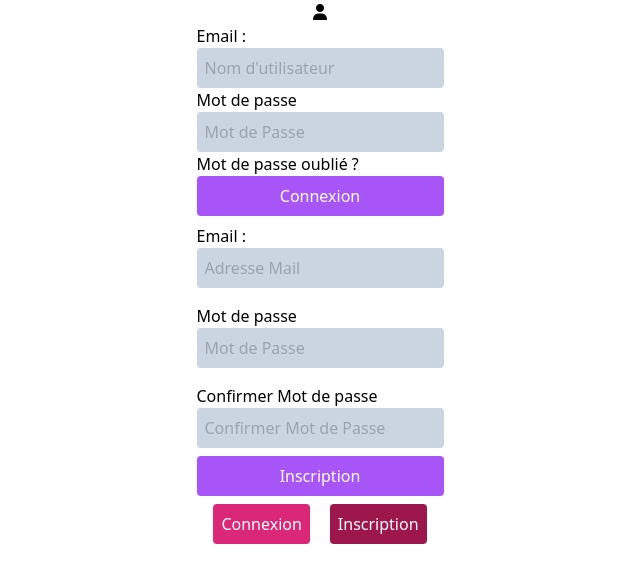
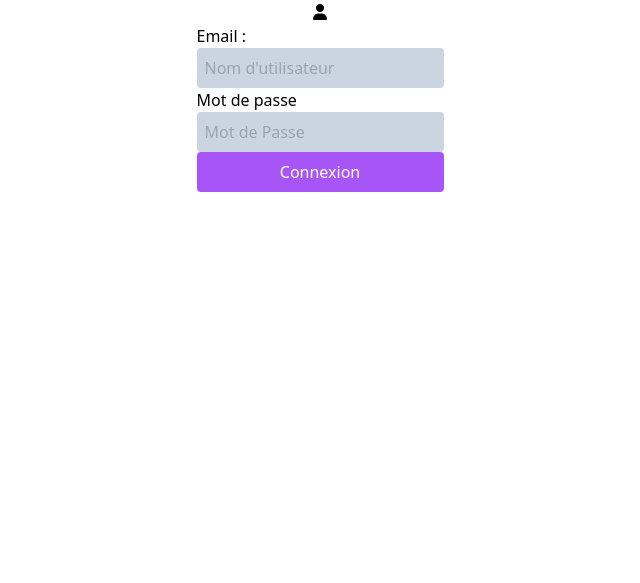
Before and after one commit to jules-jean-louis1/Livreor-js, a PHP site: page /connexion.php in a window 1280 px wide. Shown: the top 583 px of the page, without its empty margins (320-960 px from the left). Run offline with PHP 8.4, Linux system fonts and the light colour scheme; some libraries are stand-ins or nearby versions.

Commit message:
register done not with status

```diff
--- a/Classes/Users.php
+++ b/Classes/Users.php
@@ -44,4 +44,20 @@ class Users
             ]);
             return $result;
         }
+
+    public function login($login, $password)
+    {
+        $query = $this->db->prepare("SELECT * FROM utilisateurs WHERE login = :login");
+        $query->execute(['login' => $login]);
+        $result = $query->fetch();
+        if ($result) {
+            if (password_verify($password, $result['password'])) {
+                return $result;
+            } else {
+                return false;
+            }
+        } else {
+            return false;
+        }
+    }
 }
--- a/connexion.php
+++ b/connexion.php
@@ -1,5 +1,22 @@
 <?php
+include 'Classes/Users.php';
+session_start();
 
+if (isset($_POST['loginC'])) {
+    $login = $_POST['loginC'];
+    $password = $_POST['passwordC'];
+    $users = new Users();
+    $connexion = $users->login($login, $password);
+    if ($connexion) {
+        $_SESSION['login'] = $login;
+        $_SESSION['password'] = $password;
+        header('http/1.1 200 ok');
+        echo json_encode(['status' => '200', 'message' => 'Connexion reussie']);
+    } else {
+        header('http/1.1 403 Forbidden');
+        echo json_encode(['status' => '403', 'message' => 'Login ou mot de passe incorrect']);
+    }
+}
 
 ?>
 
@@ -10,7 +27,7 @@
     <meta name="viewport" content="width=device-width, initial-scale=1.0">
     <link rel="stylesheet" href="style/login.css">
     <script src="https://kit.fontawesome.com/a076d05399.js"></script>
-    <script src="script/loginReg.js" defer></script>
+    <script src="script/login.js" defer></script>
     <script src="https://cdn.tailwindcss.com"></script>
     <title>Document</title>
 </head>
@@ -25,21 +42,20 @@
             <form action="connexion.php" method="post" id="LoginForm">
                 <div class="flex">
                     <div class="flex flex-col">
-                        <label for="emailL">Email :</label>
-                        <input type="email" name="emailL" id="emailL" class="input rounded bg-slate-300 p-2"
+                        <label for="loginC">Email :</label>
+                        <input type="email" name="loginC" id="loginC" class="input rounded bg-slate-300 p-2"
                                placeholder="Nom d'utilisateur">
                     </div>
                 </div>
                 <div class="flex">
                     <div class="flex flex-col">
-                        <label for="passwordL">Mot de passe</label>
-                        <input name="passwordL" id="passwordL" placeholder="Mot de Passe" type="password"
+                        <label for="passwordC">Mot de passe</label>
+                        <input name="passwordC" id="passwordC" placeholder="Mot de Passe" type="password"
                                class="input rounded bg-slate-300 p-2">
                     </div>
                 </div>
                 <div class="flex flex-col">
                     <small></small>
-                    <a href="#" class="link">Mot de passe oublié ?</a>
                     <button type="submit" class="rounded bg-purple-500 py-2 text-white hover:bg-purple-700"
                             id="loginbtn">
                         Connexion
@@ -47,49 +63,6 @@
                 </div>
             </form>
         </div>
-        <!--    FormInscription-->
-        <div class="flex">
-            <div class="tab-body" data-id="inscription">
-                <div class="registerMsg">
-                    <span id="msgCount"></span>
-                </div>
-                <form action="connexion.php" method="post" id="register-form">
-                    <div class="flex py-2">
-                        <div class="flex flex-col">
-                            <label for="emailR">Email :</label>
-                            <input type="text" class="input rounded bg-slate-300 p-2 " placeholder="Adresse Mail"
-                                   id="emailR" name="emailR">
-                            <small></small>
-                        </div>
-                    </div>
-                    <div class="flex py-2">
-                        <div class="flex flex-col">
-                            <label for="passwordR">Mot de passe</label>
-                            <input type="password" class="input rounded bg-slate-300 p-2" placeholder="Mot de Passe"
-                                   id="passwordR" name="passwordR">
-                            <small></small>
-                        </div>
-                    </div>
-                    <div class="flex py-2">
-                        <div class="flex flex-col">
-                            <label for="c_passwordR">Confirmer Mot de passe</label>
-                            <input type="password" name="c_passwordR" class="input rounded bg-slate-300 p-2"
-                                   placeholder="Confirmer Mot de Passe" id="c_passwordR">
-                            <small></small>
-                        </div>
-                    </div>
-                    <button type="submit" class="rounded bg-purple-500 py-2 text-white hover:bg-purple-700 w-full">
-                        Inscription
-                    </button>
-                </form>
-            </div>
-        </div>
-
-        <div class="tab-footer flex space-x-5 m-2 text-white">
-            <a class="tab-link active p-2 rounded bg-pink-600 " data-ref="connexion"
-               href="javascript:void(0)">Connexion</a>
-            <a class="tab-link p-2 rounded bg-pink-800" data-ref="inscription" href="javascript:void(0)">Inscription</a>
-        </div>
     </div>
 </main>
 </body>
--- /dev/null
+++ b/script/login.js
@@ -0,0 +1,27 @@
+const loginForm = document.querySelector('#login-form');
+
+loginForm.addEventListener('submit', (e) => {
+    e.preventDefault();
+    let DataFormLogin = new FormData(loginForm);
+    fetch('connexion.php', {
+        method: 'POST',
+        body: DataFormLogin
+    })
+    .then((response) => {
+        if (response.status === 200) {
+            // Le compte a bien été créé
+            let msg = document.querySelector("#msgCount");
+            msg.innerHTML = "Vous êtes connecté";
+            msg.classList.add("alert-success");
+            msg.classList.remove("alert-danger");
+        } else {
+            let msg = document.querySelector("#msgCount");
+            msg.innerHTML = "Mauvais identifiants";
+            msg.classList.add("alert-danger");
+            msg.classList.remove("alert-success");
+        }
+    })
+    .catch((error) => {
+        console.error(error);
+    });
+});
```
Also changed, not shown: inscription.php (+26 -6 lines), script/register.js (+36 -0 lines).
